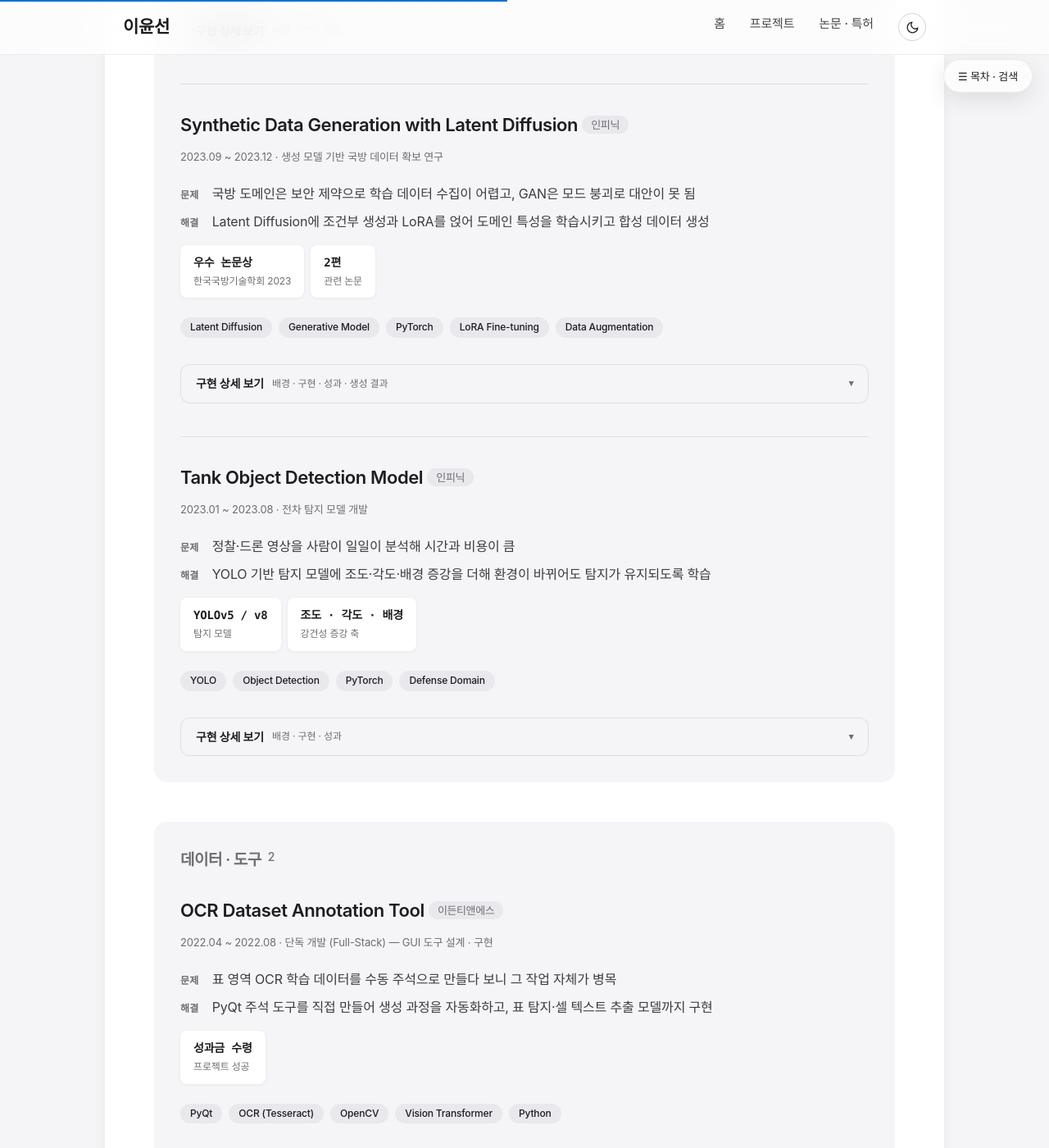
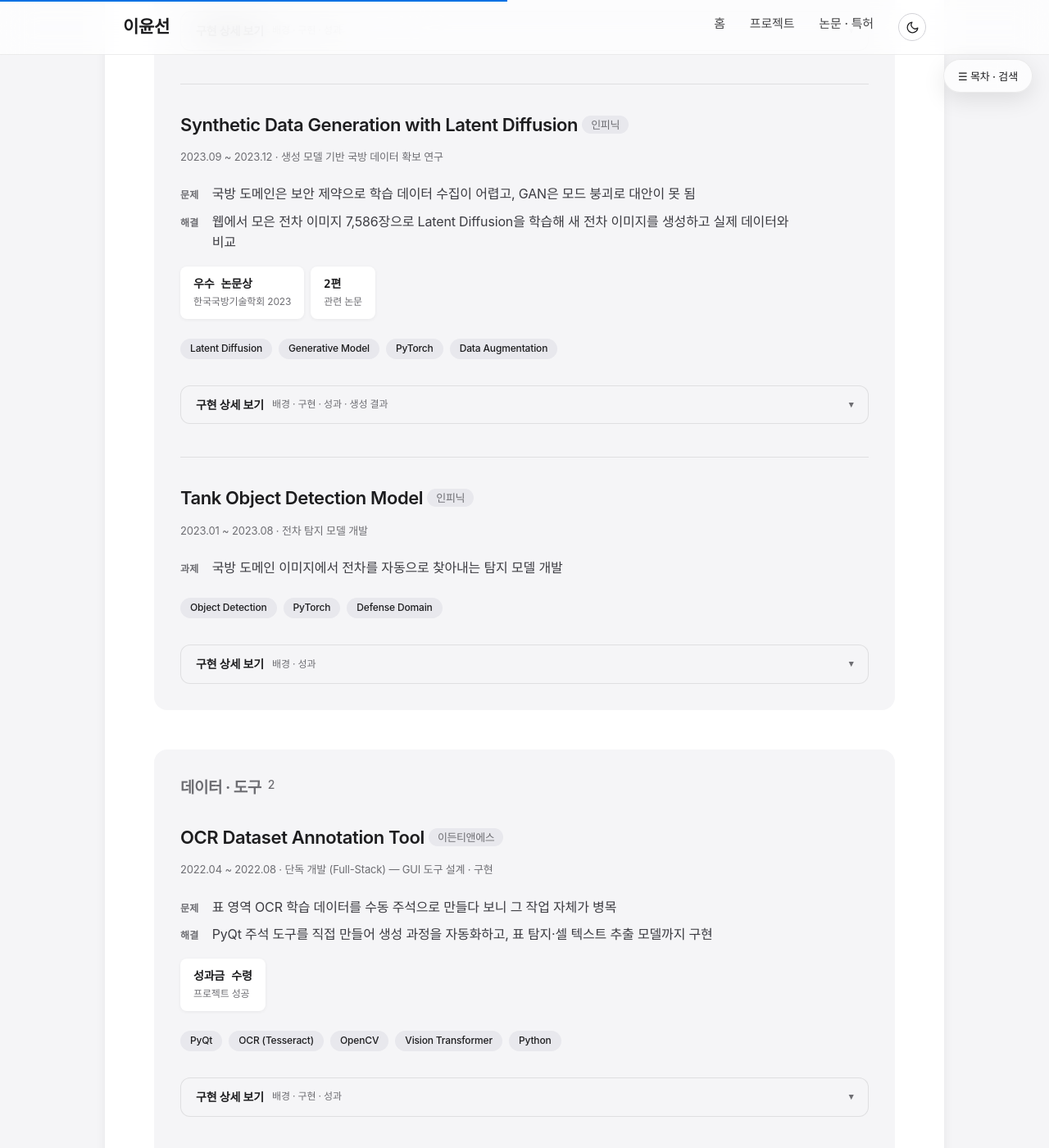
Before and after one commit to ckc5800/ckc5800.github.io, a Jekyll site: the page built from projects.html, in a window 1280 px wide and 1400 px high, scrolled down 4872 px. Shown: the whole window at 82% size. Built offline with Jekyll 4.4.1, drawn with Linux system fonts in a browser that asks for light colours; some web fonts are replaced; some of the changed text lies outside the part shown.

Commit message:
전수 조사 2차 정정 — 출처와 어긋나거나 근거 없던 문구
출처와 어긋남
- 특허 2건 등록일 2023.05.31(공고일) → 2023.05.25 (KIPRIS 등록일자)
- STT 태그 Whisper-large-v3 → large-v3-turbo (노션 STT 엔진 문서)
- TTS API "고객 보고 / 고객 안내용 데모" → 사내 사용 부서 (15936f5 본인 확인)

근거 없음 → 출처 범위로 축소
- TTS per-stage VRAM 수치 삭제 (18.9는 지연시간 로그값)
- NLP R3F: 결론 슬라이드상 "진행 예정" → 적용 주장 제거, 후속 계획으로 표기
- Latent: 조건부 생성·LoRA·노이즈 스케줄·자동화 파이프라인 제거 (논문·노션 DB에 없음)
- 전차 탐지: YOLOv5/v8·조도/각도/배경 증강·드론 정찰 제거 (노션엔 모델명·기간만)
- 큐헷지: 크롤링·Pandas/NumPy·결측/이상치·품질 검증 도구 제거 (노션 "데이터 수집, 전처리")
- 화자 분리: "공개 데이터", "데이터 양·라벨 부족" 원인 단정 제거
- 논문 설명: GAN 항공우주 적용 사례, Trans-Unet 우수 성능, 악성코드 효과성 입증 문구 정리
  (악성코드는 원문 결론 기준으로 재서술)
- 다운로드 이력서(assets/resume.docx)도 같은 기준으로 동기화

Co-Authored-By: Claude Opus 5 <noreply@anthropic.com>

```diff
--- a/projects.html
+++ b/projects.html
@@ -176,7 +176,7 @@ title: 프로젝트
     <ul class="detail-list">
         <li><span class="sentence">burst 스윕으로 SLA 확립.</span><span class="sentence">TTFB <strong>≤500ms 동시 15 · ≤1000ms 동시 30</strong>, 수용 한계 36 (실링 약 40)</span></li>
         <li><span class="sentence">판정 기준은 지연이 아닌 <strong>RTF 여유</strong>.</span><span class="sentence">코덱 좌측 컨텍스트를 조정해 N30 RTF 0.91 → 0.71 확보, N40은 0.96~1.04로 마진이 사라지는 것을 확인하고 운영값을 실링 -1 티어(36)로 결정</span></li>
-        <li><span class="sentence">자원 축도 함께 실측.</span><span class="sentence">per-stage VRAM(stage0 18.9G + stage1 7.2G) · 컨테이너별 CPU/메모리 피크 · GPU 온도와 SM 클럭까지 기록해 열 스로틀링 드리프트를 측정 오염과 구분</span></li>
+        <li><span class="sentence">자원 축도 함께 실측.</span><span class="sentence">per-stage VRAM · 컨테이너별 CPU/메모리 피크 · GPU 온도와 SM 클럭까지 기록해 열 스로틀링 드리프트를 측정 오염과 구분</span></li>
     </ul>
 
 <h4 class="detail-head">성과</h4>
@@ -366,7 +366,7 @@ title: 프로젝트
     <h4 class="detail-head">성과</h4>
     <ul class="detail-list">
         <li><span class="sentence"><strong>TTFB 1,943ms → 985ms</strong> — 같은 텍스트를 양쪽 엔드포인트로 완주시킨 비교(58.0초 342청크 / 59.4초 364청크), 데모 페이지 콘솔 로그 그대로.</span><span class="sentence">첫 문장이 짧은 런에서는 334ms까지 측정됐으나 단일 런이라 대표값으로 쓰지 않음</span></li>
-        <li>원인 분석부터 조치·검증·고객 보고까지 단독 수행</li>
+        <li>원인 분석부터 조치·검증·사내 사용 부서 공유까지 단독 수행</li>
         <li>이 경험이 이후 Qwen3-TTS 플랫폼을 저지연 스트리밍 중심으로 설계하는 출발점이 됨</li>
     </ul>
 
@@ -375,7 +375,7 @@ title: 프로젝트
         <img class="shot" src="/assets/images/zipvoice-demo-compare.png" alt="구버전 vs 신버전 TTFB 직접 비교 데모">
         <img class="shot" src="/assets/images/zipvoice-demo-form.png" alt="TTS API 샘플 데모 폼">
     </div>
-    <p class="caption">고객 안내용으로 제공한 데모 페이지 — 동일 텍스트로 구버전(/sse)과 신버전(/sse-realtime)의 TTFB를 직접 비교 체험할 수 있게 구성 (스크린샷의 예시 런: 1943ms → 985ms, 내부 서버 주소는 가림 처리)</p>
+    <p class="caption">사내 사용 부서에 제공한 비교 데모 페이지 — 동일 텍스트로 구버전(/sse)과 신버전(/sse-realtime)의 TTFB를 직접 비교 체험할 수 있게 구성 (스크린샷의 예시 런: 1943ms → 985ms, 내부 서버 주소는 가림 처리)</p>
         </div>
     </details>
 </div>
@@ -394,7 +394,7 @@ title: 프로젝트
         <div class="metric"><span class="metric-value">2경로</span><span class="metric-label">파일 · 스트리밍 공통 로직 통합</span></div>
     </div>
     <div class="tech-tags">
-        <span class="tech-tag">Whisper-large-v3</span>
+        <span class="tech-tag">Whisper-large-v3-turbo</span>
         <span class="tech-tag">Faster Whisper</span>
         <span class="tech-tag">Triton (Python Backend)</span>
         <span class="tech-tag">Streaming ASR</span>
@@ -505,7 +505,7 @@ title: 프로젝트
     <p class="project-meta">2025.04 ~ 2025.07 · 화자 분리 모델 평가 · 파인튜닝 (미채택)</p>
     <dl class="ps">
         <dt>문제</dt><dd>자사 메신저 제품의 영상통화 회의록 기능에 화자 구분이 필요했으나, STT는 텍스트만 돌려줘 누가 말했는지 알 수 없었음</dd>
-        <dt>해결</dt><dd><span class="sentence">Pyannote 사전 학습 모델을 평가하고 공개 데이터로 파인튜닝을 시도했으나 DER 개선이 없어 미채택 — 판단 근거와 회고를 아래 기록</span></dd>
+        <dt>해결</dt><dd><span class="sentence">Pyannote 사전 학습 모델을 평가하고 데이터를 모아 파인튜닝을 시도했으나 DER 개선이 없어 미채택 — 판단 근거와 회고를 아래 기록</span></dd>
     </dl>
     <div class="metrics">
         <div class="metric"><span class="metric-value">미채택</span><span class="metric-label">파인튜닝 판정 결과</span></div>
@@ -526,7 +526,7 @@ title: 프로젝트
 
     <h4 class="detail-head">구현</h4>
     <p><span class="sentence"><strong>모델 평가:</strong> Pyannote 사전 학습 모델의 DER을 측정하고, 채택 가능한 수준인지 판정하는 것이 1차 목표였음.</span></p>
-    <p><span class="sentence"><strong>파인튜닝 시도:</strong> 공개 화자 분리 데이터를 모아 파라미터 튜닝과 학습을 수행하고 DER로 평가.</span></p>
+    <p><span class="sentence"><strong>파인튜닝 시도:</strong> 화자 분리 데이터를 모아 파라미터 튜닝과 학습을 수행하고 DER로 평가.</span></p>
 
     <h4 class="detail-head">성과</h4>
     <ul class="detail-list">
@@ -536,7 +536,7 @@ title: 프로젝트
 
     <h4 class="detail-head">미채택 기록과 회고</h4>
     <ul class="detail-list">
-        <li><span class="sentence">확보한 학습 데이터의 양과 라벨이 파인튜닝을 지탱할 수준이 아니었음.</span><span class="sentence">공개 데이터를 모으는 것으로 시작한 시점에 이미 데이터 규모·품질 점검이 선행됐어야 했다고 봄</span></li>
+        <li><span class="sentence">학습에 들어가기 전에 확보한 데이터의 규모·품질이 파인튜닝을 지탱할 수준인지부터 점검했어야 했다고 봄</span></li>
         <li><span class="sentence">지금이라면 학습부터 하지 않음.</span><span class="sentence">사전 학습 모델의 DER을 먼저 재고, 실제 사용 음성 몇십 건이라도 직접 라벨링해 실패 유형(중첩 발화·짧은 맞장구·채널 특성)을 분류한 뒤, 그 유형이 학습으로 풀리는 문제인지부터 판정했을 것</span></li>
         <li><span class="sentence">모델을 바꾸는 대신 후처리로 접근하는 선택지도 검증하지 않았음.</span><span class="sentence">화자 수를 고정하거나 짧은 구간을 병합하는 규칙만으로도 얼마나 좁혀지는지 재봤어야 했음</span></li>
     </ul>
@@ -551,7 +551,7 @@ title: 프로젝트
     <p class="project-meta">2024.01 ~ 2024.07 · 사내 지식 관리 · 요약 시스템 개발</p>
     <dl class="ps">
         <dt>문제</dt><dd>휴가·부재 후 복귀한 직원이 단체방에 쌓인 업무 대화를 따라잡는 데 시간이 오래 걸림</dd>
-        <dt>해결</dt><dd>대화는 BART, 문서는 T5로 나눠 파인튜닝(R3F 정규화)하고 사내 메신저에 탑재</dd>
+        <dt>해결</dt><dd>대화는 BART, 문서는 T5로 나눠 개발하고 사내 메신저에 탑재</dd>
     </dl>
     <div class="metrics">
         <div class="metric"><span class="metric-value">2초대</span><span class="metric-label">업무 대화 요약</span></div>
@@ -560,7 +560,6 @@ title: 프로젝트
     <div class="tech-tags">
         <span class="tech-tag">BART</span>
         <span class="tech-tag">T5</span>
-        <span class="tech-tag">R3F Fine-tuning</span>
         <span class="tech-tag">Hugging Face</span>
         <span class="tech-tag">NLP</span>
         <span class="tech-tag">PyTorch</span>
@@ -572,7 +571,7 @@ title: 프로젝트
     <p><span class="sentence">휴가나 부재 후 복귀한 직원이 단체방에 쌓인 업무 대화를 따라잡는 데 오랜 시간이 걸린다는 문제에서 출발.</span><span class="sentence">사내 메신저에 넣을 한국어 요약 모델 개발이 목표.</span></p>
 
     <h4 class="detail-head">구현</h4>
-    <p><span class="sentence"><strong>모델 설계:</strong> 대화 요약은 BART, 문서 요약은 T5로 나눠 개발.</span><span class="sentence">대화 요약 파인튜닝에는 사전 학습 표현을 훼손하지 않는 R3F 정규화 기법을 적용.</span></p>
+    <p><span class="sentence"><strong>모델 설계:</strong> 대화 요약은 BART, 문서 요약은 T5로 나눠 개발.</span><span class="sentence">후속으로 사전 학습 표현을 훼손하지 않는 R3F 정규화 파인튜닝을 설계하고 적용을 계획.</span></p>
     <p><span class="sentence"><strong>데이터 파이프라인:</strong> 한국어 대화-요약 쌍 데이터 수집과 전처리, 임베딩 모델 선정까지 학습 파이프라인을 직접 구축.</span><span class="sentence">ROUGE 점수와 사내 인원 휴먼 평가를 품질 지표로 사용.</span></p>
 
     <h4 class="detail-head">성과</h4>
@@ -633,7 +632,7 @@ title: 프로젝트
     <p class="project-meta">2023.09 ~ 2023.12 · 생성 모델 기반 국방 데이터 확보 연구</p>
     <dl class="ps">
         <dt>문제</dt><dd>국방 도메인은 보안 제약으로 학습 데이터 수집이 어렵고, GAN은 모드 붕괴로 대안이 못 됨</dd>
-        <dt>해결</dt><dd>Latent Diffusion에 조건부 생성과 LoRA를 얹어 도메인 특성을 학습시키고 합성 데이터 생성</dd>
+        <dt>해결</dt><dd>웹에서 모은 전차 이미지 7,586장으로 Latent Diffusion을 학습해 새 전차 이미지를 생성하고 실제 데이터와 비교</dd>
     </dl>
     <div class="metrics">
         <div class="metric"><span class="metric-value">우수 논문상</span><span class="metric-label">한국국방기술학회 2023</span></div>
@@ -643,7 +642,6 @@ title: 프로젝트
         <span class="tech-tag">Latent Diffusion</span>
         <span class="tech-tag">Generative Model</span>
         <span class="tech-tag">PyTorch</span>
-        <span class="tech-tag">LoRA Fine-tuning</span>
         <span class="tech-tag">Data Augmentation</span>
     </div>
     <details>
@@ -653,13 +651,12 @@ title: 프로젝트
     <p><span class="sentence">국방 도메인 AI 모델 개발의 학습 데이터 부족 (보안 제약으로 수집 어려움).</span><span class="sentence">GAN 모드 붕괴 문제 및 범용 생성 모델의 도메인 불일치.</span></p>
 
     <h4 class="detail-head">구현</h4>
-    <p><span class="sentence"><strong>모델 개발:</strong> Latent Diffusion 노이즈 스케줄 + 조건부 생성 + LoRA 파인튜닝.</span><span class="sentence">국방 이미지의 스타일, 배경, 객체 특성 학습으로 현실성 높은 합성 데이터 생성.</span></p>
+    <p><span class="sentence"><strong>진행:</strong> 선행 연구를 인수인계받아 Latent Diffusion 기반 전차 이미지 생성 실험을 이어서 진행.</span></p>
     <p><strong>검증 및 평가:</strong> 웹에서 모은 전차 이미지 7,586장으로 학습해 새 전차 이미지를 생성하고 실제 데이터와 비교 — 상당 부분 유사하나 아직 실제 데이터를 대체할 수준은 아님을 확인. 후속으로 UNet 대신 UNet++·UNet3+ 구조 적용을 제시.</p>
 
     <h4 class="detail-head">성과</h4>
     <ul class="detail-list">
         <li><strong>우수 논문상 수상:</strong> "국방 데이터 확보를 위한 생성모델 Latent Diffusion 실험" (한국국방기술학회 2023.11)</li>
-        <li>합성 데이터 생성 자동화 파이프라인 구축</li>
         <li>추가 논문: "GAN을 활용한 데이터 생성 연구 동향" (한국항공우주학회 2023)</li>
     </ul>
 
@@ -680,33 +677,22 @@ title: 프로젝트
     <h3 id="tank">Tank Object Detection Model <span class="badge">인피닉</span></h3>
     <p class="project-meta">2023.01 ~ 2023.08 · 전차 탐지 모델 개발</p>
     <dl class="ps">
-        <dt>문제</dt><dd>정찰·드론 영상을 사람이 일일이 분석해 시간과 비용이 큼</dd>
-        <dt>해결</dt><dd>YOLO 기반 탐지 모델에 조도·각도·배경 증강을 더해 환경이 바뀌어도 탐지가 유지되도록 학습</dd>
-    </dl>
-    <div class="metrics">
-        <div class="metric"><span class="metric-value">YOLOv5 / v8</span><span class="metric-label">탐지 모델</span></div>
-        <div class="metric"><span class="metric-value">조도 · 각도 · 배경</span><span class="metric-label">강건성 증강 축</span></div>
-    </div>
-    <div class="tech-tags">
-        <span class="tech-tag">YOLO</span>
+        <dt>과제</dt><dd>국방 도메인 이미지에서 전차를 자동으로 찾아내는 탐지 모델 개발</dd>
+    </dl>
+    <div class="tech-tags">
         <span class="tech-tag">Object Detection</span>
         <span class="tech-tag">PyTorch</span>
         <span class="tech-tag">Defense Domain</span>
     </div>
     <details>
-        <summary><span class="sum-text">구현 상세 보기</span><span class="sum-hint">배경 · 구현 · 성과</span><span class="sum-close">Tank Object Detection Model — 접기</span></summary>
-        <div class="detail-body">
-<h4 class="detail-head">배경</h4>
-    <p><span class="sentence">정찰/드론 영상에서 전차 자동 탐지 필요.</span><span class="sentence">기존 수동 분석의 시간 및 비용 문제.</span></p>
-
-    <h4 class="detail-head">구현</h4>
-    <p><span class="sentence"><strong>모델 개발:</strong> YOLOv5/v8 기반 전차 탐지 모델.</span><span class="sentence">다양한 조도, 각도, 배경 시나리오 강건성 확보를 위한 데이터 증강 및 하이퍼파라미터 튜닝.</span></p>
-    <p><span class="sentence"><strong>모델 학습 및 검증:</strong> 국방 도메인 데이터 기반 학습 및 성능 검증.</span><span class="sentence">다양한 환경 시나리오에서의 탐지 강건성 확보.</span></p>
+        <summary><span class="sum-text">구현 상세 보기</span><span class="sum-hint">배경 · 성과</span><span class="sum-close">Tank Object Detection Model — 접기</span></summary>
+        <div class="detail-body">
+<h4 class="detail-head">배경</h4>
+    <p><span class="sentence">국방 도메인 이미지에서 전차를 자동 탐지하는 모델이 필요했음.</span><span class="sentence">같은 시기 전차 이미지 생성 연구(Latent Diffusion)로 이어짐.</span></p>
 
     <h4 class="detail-head">성과</h4>
     <ul class="detail-list">
-        <li>YOLO 기반 전차 탐지 모델 개발 완료</li>
-        <li>데이터 증강 및 하이퍼파라미터 튜닝으로 탐지 강건성 확보</li>
+        <li>전차 탐지 모델 개발 완료</li>
     </ul>
         </div>
     </details>
@@ -762,15 +748,10 @@ title: 프로젝트
     <p class="project-meta">2020.09 ~ 2021.09 · 계약직 — 데이터 수집 · 전처리 파이프라인 구축</p>
     <dl class="ps">
         <dt>문제</dt><dd>여러 소스에서 모은 금융 데이터를 수동으로 정제·통합하느라 분석까지 시간이 오래 걸림</dd>
-        <dt>해결</dt><dd>수집 → 정제 → 검증 → 저장을 자동화한 파이프라인 구축</dd>
-    </dl>
-    <div class="metrics">
-        <div class="metric"><span class="metric-value">4단계</span><span class="metric-label">수집 · 정제 · 검증 · 저장 자동화</span></div>
-    </div>
+        <dt>해결</dt><dd>금융 데이터 수집·전처리 파이프라인 구축</dd>
+    </dl>
     <div class="tech-tags">
         <span class="tech-tag">Python</span>
-        <span class="tech-tag">Pandas / NumPy</span>
-        <span class="tech-tag">SQL</span>
         <span class="tech-tag">Data Engineering</span>
     </div>
     <details>
@@ -780,13 +761,11 @@ title: 프로젝트
     <p><span class="sentence">금융 데이터 분석을 위한 고품질 데이터 필수.</span><span class="sentence">다중 소스 수집 데이터의 수동 정제 및 통합으로 인한 비효율.</span></p>
 
     <h4 class="detail-head">구현</h4>
-    <p><span class="sentence"><strong>데이터 수집 & 정제:</strong> 금융 데이터 크롤링 및 수집.</span><span class="sentence">Pandas/NumPy 기반 결측값 처리, 이상치 제거, 형식 정규화.</span></p>
-    <p><span class="sentence"><strong>자동화 파이프라인:</strong> 수집 → 정제 → 검증 → 저장 자동화.</span><span class="sentence">SQL 기반 데이터 관리.</span></p>
+    <p><span class="sentence"><strong>데이터 수집 & 전처리:</strong> 금융 데이터를 수집하고 분석에 쓸 수 있게 전처리.</span></p>
 
     <h4 class="detail-head">성과</h4>
     <ul class="detail-list">
-        <li>금융 데이터 자동 수집 파이프라인 구축</li>
-        <li>데이터 품질 검증 도구 개발</li>
+        <li>금융 데이터 수집·전처리 파이프라인 구축</li>
         <li>데이터 엔지니어링 역량 확보</li>
     </ul>
         </div>
@@ -1252,10 +1231,10 @@ title: 프로젝트
     <tbody>
         <tr><td>TTS 운영 · 품질 관리</td><td>MiCo AI</td><td>2025.10 ~ 2026.02</td><td>기존 TTS 서비스의 QA·데이터 정제·운영 테스트 담당</td></tr>
         <tr><td>Speaker Diarization</td><td>MiCo AI</td><td>2025.04 ~ 07</td><td>Pyannote 평가·파인튜닝 — DER 개선 없어 미채택, 판정 근거 기록</td></tr>
-        <tr><td>NLP 문서·대화 요약</td><td>인피닉</td><td>2024.01 ~ 07</td><td>BART·T5 파인튜닝(R3F)해 사내 메신저 전사 배포 (약 300명)</td></tr>
+        <tr><td>NLP 문서·대화 요약</td><td>인피닉</td><td>2024.01 ~ 07</td><td>BART·T5 요약 모델을 사내 메신저 전사 배포 (약 300명)</td></tr>
         <tr><td>3D Semantic Segmentation</td><td>인피닉</td><td>2022.08 ~ 12</td><td>LiDAR·카메라 융합 Trans-Unet — 제1저자 논문 2편·특허 등록 2건</td></tr>
-        <tr><td>Latent Diffusion 합성 데이터</td><td>인피닉</td><td>2023.09 ~ 12</td><td>조건부 생성·LoRA로 국방 데이터 확보 — 우수논문상 (2023.11)</td></tr>
-        <tr><td>전차 탐지 모델</td><td>인피닉</td><td>2023.01 ~ 08</td><td>YOLO 기반, 조도·각도·배경 증강으로 환경 변화에 강건하게</td></tr>
+        <tr><td>Latent Diffusion 합성 데이터</td><td>인피닉</td><td>2023.09 ~ 12</td><td>Latent Diffusion으로 전차 이미지 생성 실험 — 우수논문상 (2023.11)</td></tr>
+        <tr><td>전차 탐지 모델</td><td>인피닉</td><td>2023.01 ~ 08</td><td>국방 도메인 전차 탐지 모델 개발</td></tr>
         <tr><td>OCR 데이터 생성 도구</td><td>이든티앤에스</td><td>2022.04 ~ 08</td><td>PyQt 주석 도구 단독 개발로 자동화 — 프로젝트 성과금 수령</td></tr>
         <tr><td>금융 데이터 파이프라인</td><td>큐헷지</td><td>2020.09 ~ 2021.09</td><td>수집 → 정제 → 검증 → 저장 자동화로 수작업 대체</td></tr>
         <tr><td>예지보전 Agent</td><td>개인</td><td>2026.07</td><td>결정적 신호처리로 탐지, LLM은 해석만 — NASA C-MAPSS 검증</td></tr>
```
Also changed, not shown: publications.html (+5 -5 lines), 1 other file.
